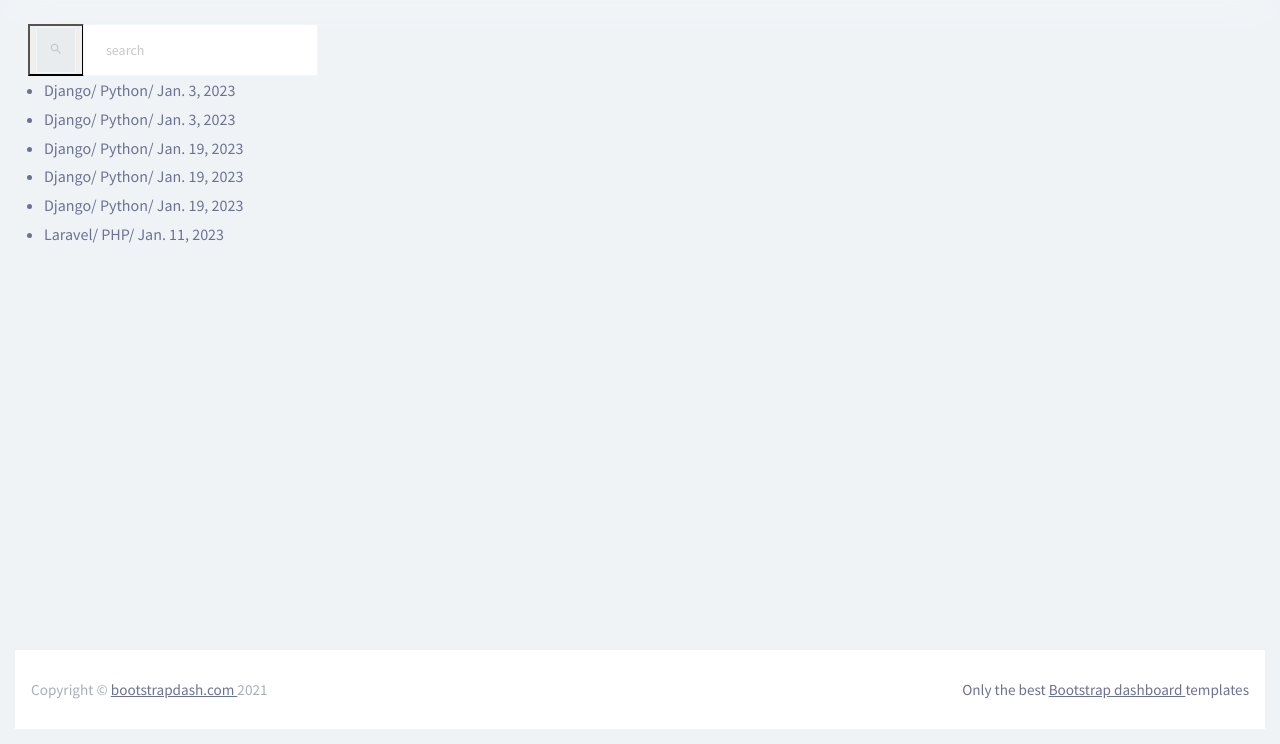
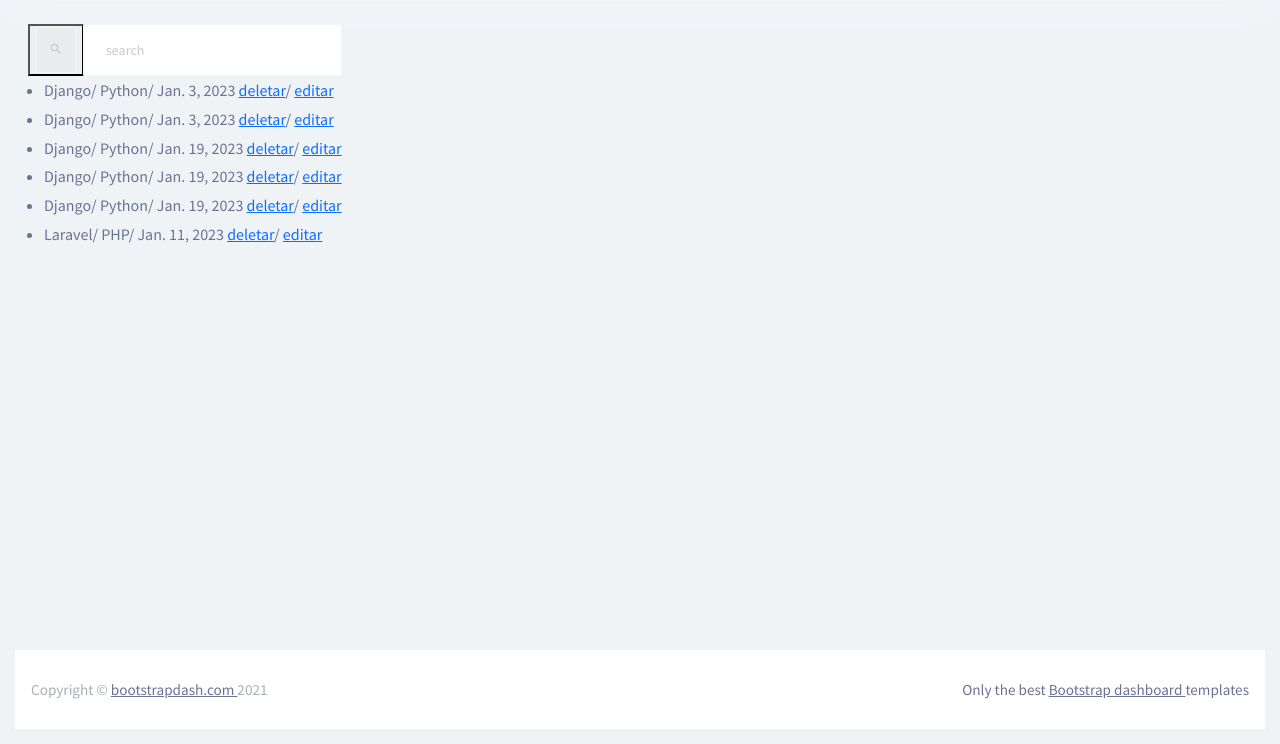
Before and after one commit to ronaldSouza/Cadastro-de-framework, a Django app: page /search/ in a window 1280 px wide. Shown: the part 159-903 px from the top of the page. Run offline with Django 4.2, Linux system fonts and the light colour scheme; data comes from the database, SQL or seed files in the repository; some libraries are stand-ins or nearby versions.

Commit message:
iniciado edit e delete

```diff
--- a/Frameworks/Frameworks/urls.py
+++ b/Frameworks/Frameworks/urls.py
@@ -23,7 +23,8 @@
     path('crud/', crud, name='crud'),
     path('create/', create, name='create'),
     path('consulta/', consulta, name='consulta'),
-     path('search/', search, name='search'),
+    path('search/', search, name='search'),
+
 
     path('listagem/', read, name='list')
 ]
--- a/Frameworks/template/consulta.html
+++ b/Frameworks/template/consulta.html
@@ -26,6 +26,8 @@
             {{ framework.name }}/
             {{ framework.language }}/
             {{ framework.date_of_creation }}
+            <a href="">deletar</a>/
+            <a href="{% url 'update' framework.pk %}">editar</a>
             </li>
         {% endfor %}
     </ul>
--- a/Frameworks/template/listagem.html
+++ b/Frameworks/template/listagem.html
@@ -13,6 +13,8 @@
             {{ framework.name }}/
             {{ framework.language }}/
             {{ framework.date_of_creation }}
+            <a href="">deletar</a>/
+            <a href="{% url 'update' framework.pk %}">editar</a>
             </li>
         {% endfor %}
     </ul>
```
